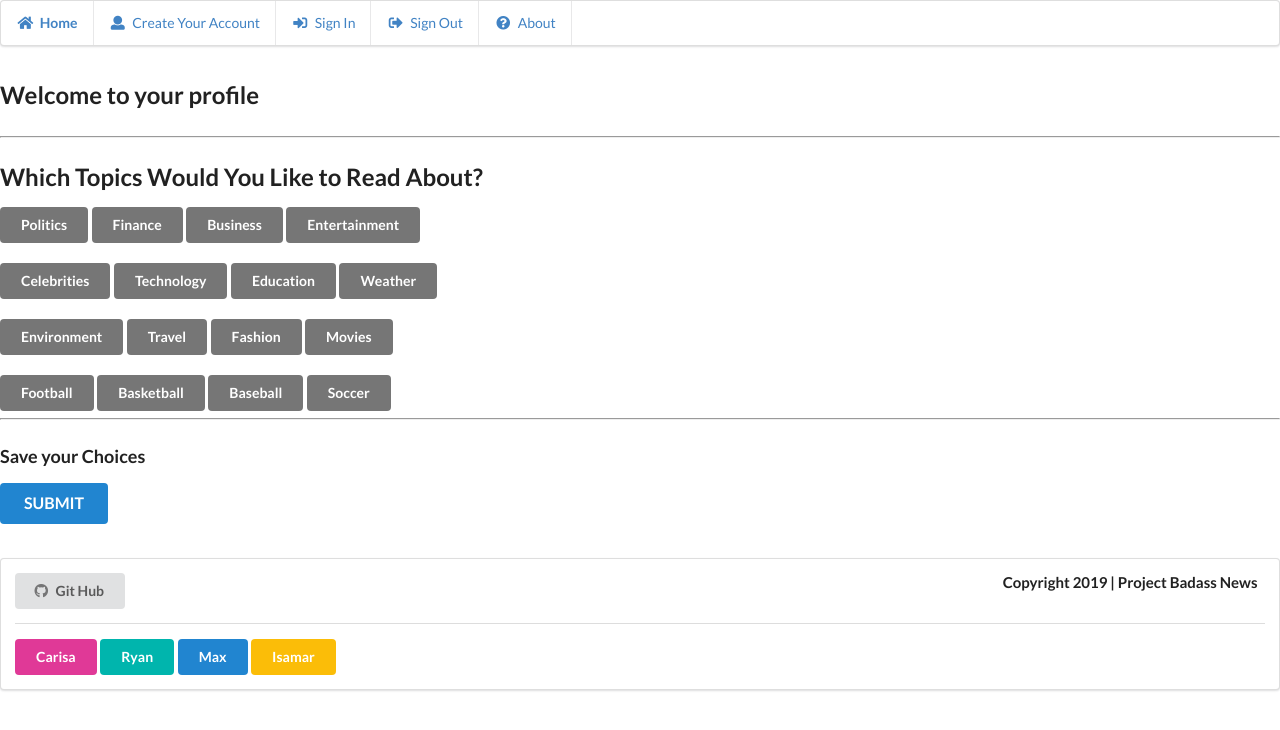
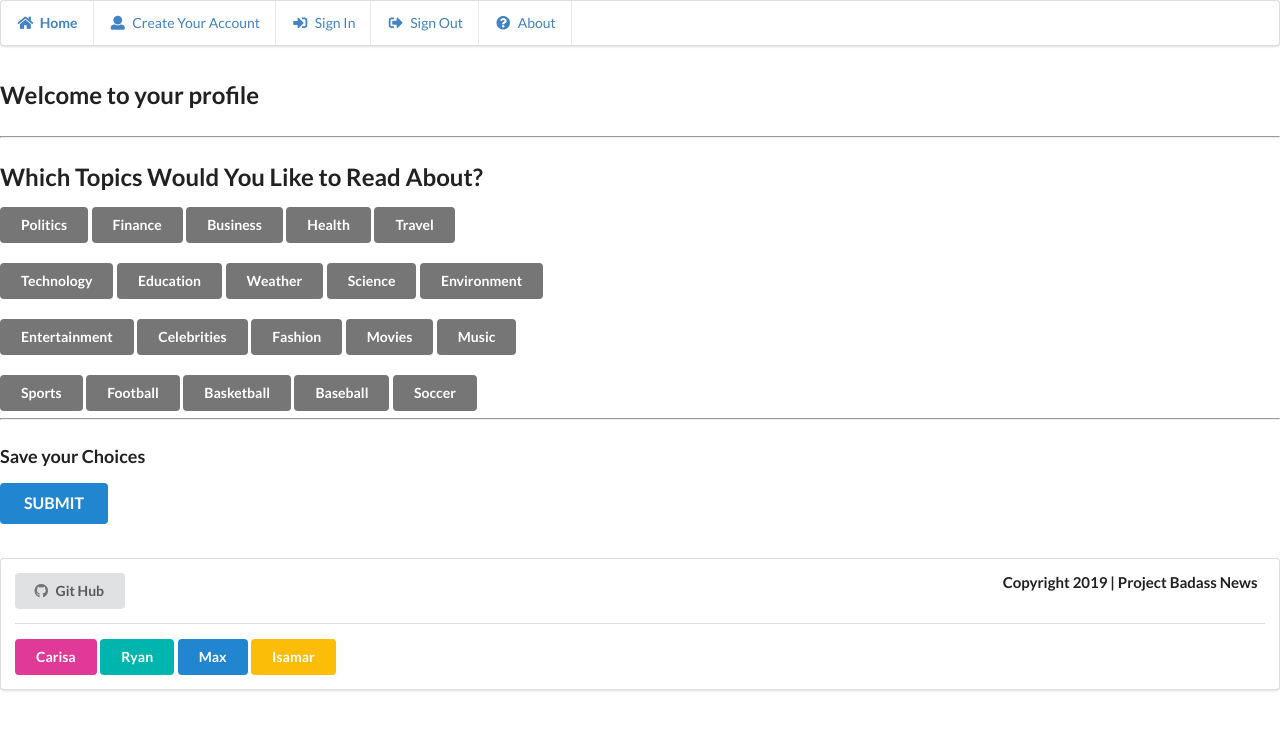
Before and after one commit to FizzyMo/Final-PROJECT, a React (Create React App) app in the folder client/: page /Profile in a window 1280 px wide. Shown: the top 730 px of the page. Built offline with nearby package versions, Linux system fonts and the light colour scheme; no server answers.

Commit message:
reorg of profile buttons

```diff
--- a/client/src/component/Pages/Profile.js
+++ b/client/src/component/Pages/Profile.js
@@ -41,24 +41,30 @@ class Profile extends React.Component {
                 <button class="ui grey button">Politics</button>
                 <button class="ui grey button">Finance</button>
                 <button class="ui grey button">Business</button>
-                <button class="ui grey button">Entertainment</button>
+                <button class="ui grey button">Health</button>
+                <button class="ui grey button">Travel</button>
+
             </div>
             <br></br>
             <div>
-                <button class="ui grey button">Celebrities</button>
                 <button class="ui grey button">Technology</button>
                 <button class="ui grey button">Education</button>
                 <button class="ui grey button">Weather</button>
+                <button class="ui grey button">Science</button>
+                <button class="ui grey button">Environment</button>
             </div>
             <br></br>
             <div>
-                <button class="ui grey button">Environment</button>
-                <button class="ui grey button">Travel</button>
+                <button class="ui grey button">Entertainment</button>
+                <button class="ui grey button">Celebrities</button>
                 <button class="ui grey button">Fashion</button>
                 <button class="ui grey button">Movies</button>
+                <button class="ui grey button">Music</button>
+
             </div>
             <br></br>
             <div>
+                <button class="ui grey button">Sports</button>
                 <button class="ui grey button">Football</button>
                 <button class="ui grey button">Basketball</button>
                 <button class="ui grey button">Baseball</button>
```
